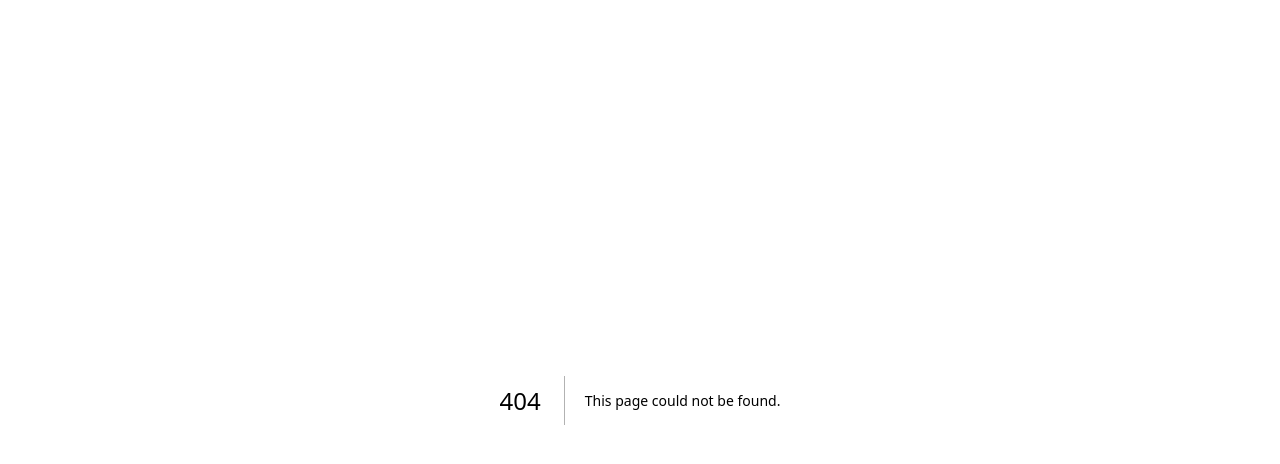
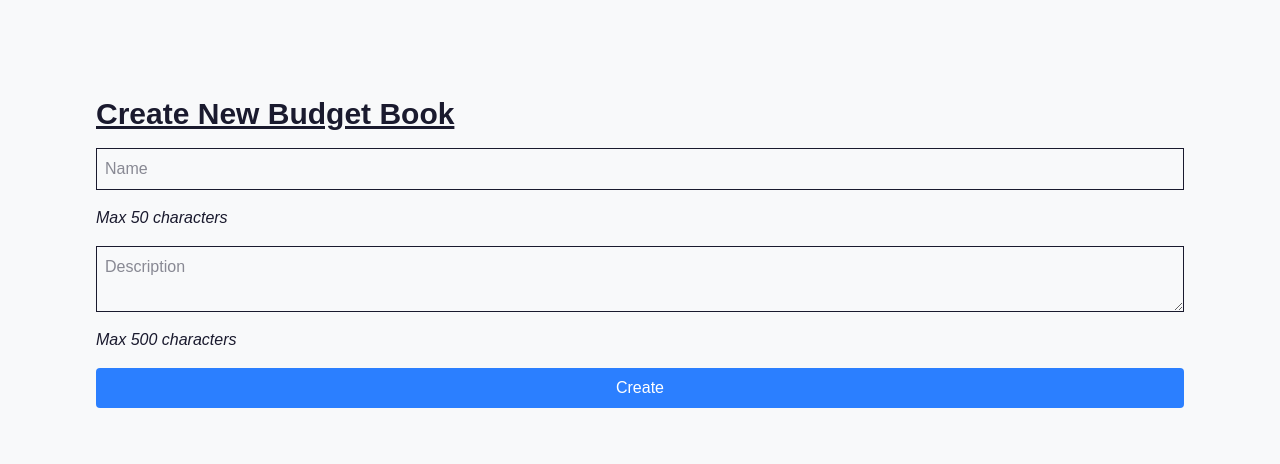
Before and after one commit to NLYanick/adweb-eindopdracht, a Next.js app: page /budgetbook/create in a window 1280 px wide. Before the commit this address had no page. Shown: the top 464 px of the page. Built offline with nearby package versions, Linux system fonts and the light colour scheme; no server answers.

Commit message:
create + overview budgetbook

```diff
--- /dev/null
+++ b/app/budgetbook/create/page.tsx
@@ -0,0 +1,49 @@
+"use client";
+import { createBudgetBook } from "@/app/services/budgetbook-service";
+import { useRouter } from "next/navigation";
+import { useState } from "react";
+
+export default function New() {
+  const [name, setName] = useState("");
+  const [description, setDescription] = useState("");
+
+  const router = useRouter();
+
+  const onSubmit = async () => {
+    createBudgetBook({
+      owner: "currentUserUid",
+      name,
+      description
+    });
+
+    router.push("/budgetbook");
+  }
+
+  return (
+    <main className="p-24">
+      <h1 className="text-3xl font-bold underline">Create New Budget Book</h1>
+
+      <form onSubmit={onSubmit} className="flex flex-col gap-4 mt-4">
+        <input
+          type="text"
+          placeholder="Name"
+          className="border p-2"
+          required
+          maxLength={50}
+          value={name}
+          onChange={(e) => setName(e.target.value)}
+        />
+        <em>Max 50 characters</em>
+        <textarea
+          placeholder="Description"
+          className="border p-2"
+          value={description}
+          maxLength={500}
+          onChange={(e) => setDescription(e.target.value)}
+        />
+        <em>Max 500 characters</em>
+        <button type="submit" className="bg-blue-500 text-white p-2 rounded">Create</button>
+      </form>
+    </main>
+  );
+}
--- a/app/budgetbook/page.tsx
+++ b/app/budgetbook/page.tsx
@@ -1,13 +1,15 @@
 "use client";
-import { watchUsers } from "../services/user-service";
+import Link from "next/link";
+import { Budgetbook } from "../lib/schemas";
+import { watchBudgetBooks } from "../services/budgetbook-service";
 import { useEffect, useState } from "react";
 
 export default function Home() {
-  const [users, setUsers] = useState<any[]>([]);
+  const [budgetbooks, setBudgetBooks] = useState<Budgetbook[]>([]);
 
   useEffect(() => {
-    const unsubscribe = watchUsers((users) => {
-      setUsers(users);
+    const unsubscribe = watchBudgetBooks((budgetbooks) => {
+      setBudgetBooks(budgetbooks);
     });
 
     return () => unsubscribe();
@@ -18,10 +20,13 @@ export default function Home() {
       <h1 className="text-3xl font-bold underline">Hello world!</h1>
 
       <ul>
-        {users.map((user: any) => (
-          <li key={user.id}>{user.name}</li>
+        {budgetbooks.map((budgetbook: Budgetbook) => (
+          <li key={budgetbook.uid}>{budgetbook.name}</li>
         ))}
       </ul>
+
+      <hr />
+      <Link href="/budgetbook/create">Create New Budget Book</Link>
     </main>
   );
 }
--- /dev/null
+++ b/app/lib/schemas.ts
@@ -0,0 +1,13 @@
+export type User = {
+  uid: string;
+  email: string;
+  name: string;
+  password: string;
+}
+
+export type Budgetbook = {
+  uid: string;
+  owner: string; // userUid
+  name: string;
+  description?: string;
+}
--- a/app/page.tsx
+++ b/app/page.tsx
@@ -1,11 +1,32 @@
 "use client";
 import Link from 'next/link'
+import { User } from "./lib/schemas";
+import { watchUsers } from "./services/user-service";
+import { useEffect, useState } from "react";
 
 export default function Home() {
+  const [users, setUsers] = useState<User[]>([]);
+
+  useEffect(() => {
+    const unsubscribe = watchUsers((users) => {
+      setUsers(users);
+    });
+
+    return () => unsubscribe();
+  }, []);
+
   return (
     <main className="p-24">
       <h1 className="text-3xl font-bold underline">Hello world!</h1>
+
       <Link href="/budgetbook">Dashboard</Link>
+      <hr />
+
+      <ul>
+        {users.map((user: User) => (
+          <li key={user.uid}>{user.name}</li>
+        ))}
+      </ul>
     </main>
   );
 }
--- /dev/null
+++ b/app/services/budgetbook-service.ts
@@ -0,0 +1,28 @@
+import { db } from "../lib/firebase";
+import { addDoc, collection, onSnapshot, serverTimestamp } from "firebase/firestore";
+import { Budgetbook } from "../lib/schemas";
+
+export function watchBudgetBooks(callback: (budgetBooks: Budgetbook[]) => void) {
+    const budgetBooksCollection = collection(db, "budgetbooks");
+
+    const unsubscribe = onSnapshot(budgetBooksCollection, (snapshot) => {
+        const budgetBooks = snapshot.docs.map(doc => doc.data() as Budgetbook);
+
+        callback(budgetBooks);
+    });
+
+    return unsubscribe;
+}
+
+export async function createBudgetBook(budgetBook: Omit<Budgetbook, "uid">) {
+    try {
+        await addDoc(collection(db, "budgetbooks"), {
+            owner: budgetBook.owner,
+            name: budgetBook.name,
+            description: budgetBook.description,
+            createdAt: serverTimestamp()
+        });
+    } catch (e) {
+        console.error("Error creating budgetbook:", e);
+    }
+}
--- a/app/services/user-service.ts
+++ b/app/services/user-service.ts
@@ -1,11 +1,12 @@
 import { db } from "../lib/firebase";
 import { collection, onSnapshot } from "firebase/firestore";
+import { User } from "../lib/schemas";
 
-export function watchUsers(callback: (users: any[]) => void) {
+export function watchUsers(callback: (users: User[]) => void) {
     const usersCollection = collection(db, "users");
 
     const unsubscribe = onSnapshot(usersCollection, (snapshot) => {
-        const users = snapshot.docs.map(doc => doc.data());
+        const users = snapshot.docs.map(doc => doc.data() as User);
 
         callback(users);
     });
```
Also changed, not shown: app/budgetbook/[id]/edit/page.tsx (added).
